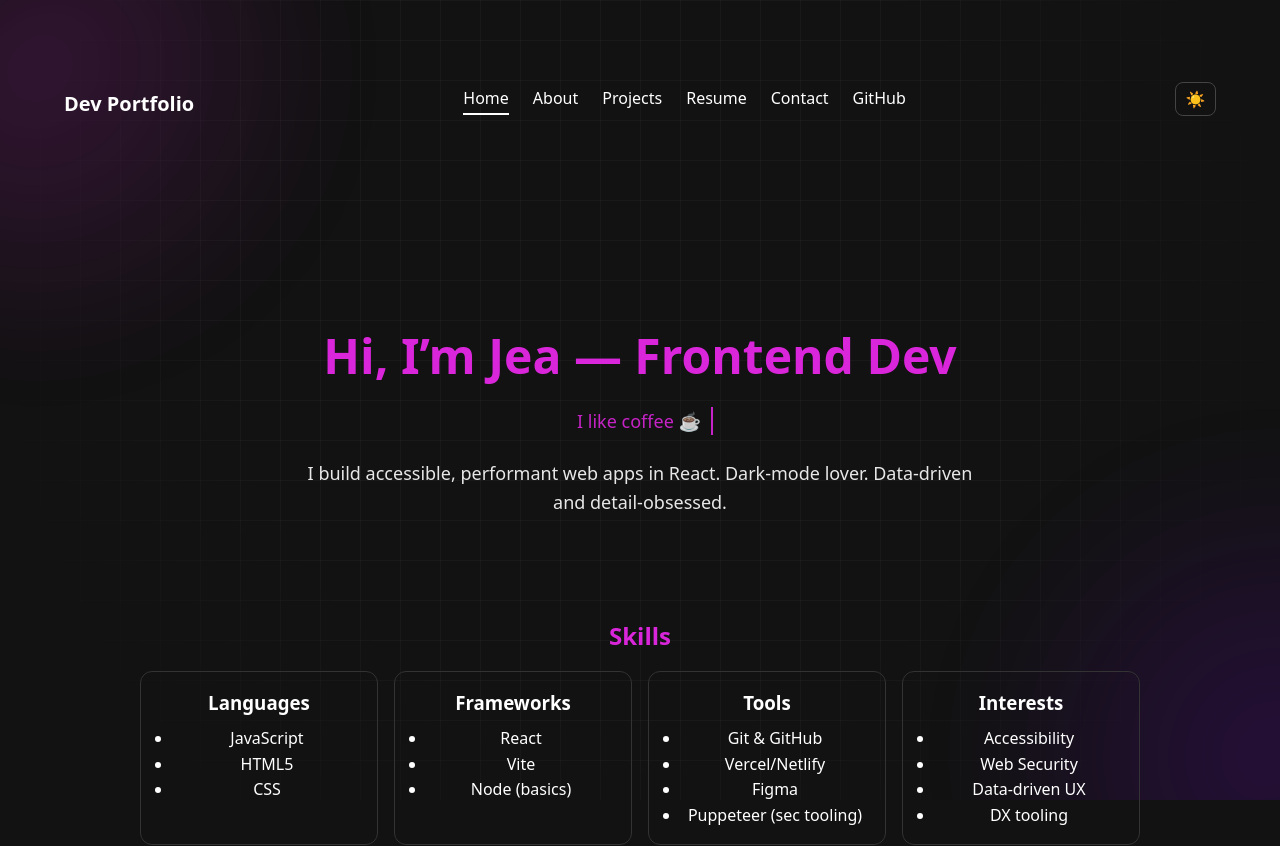
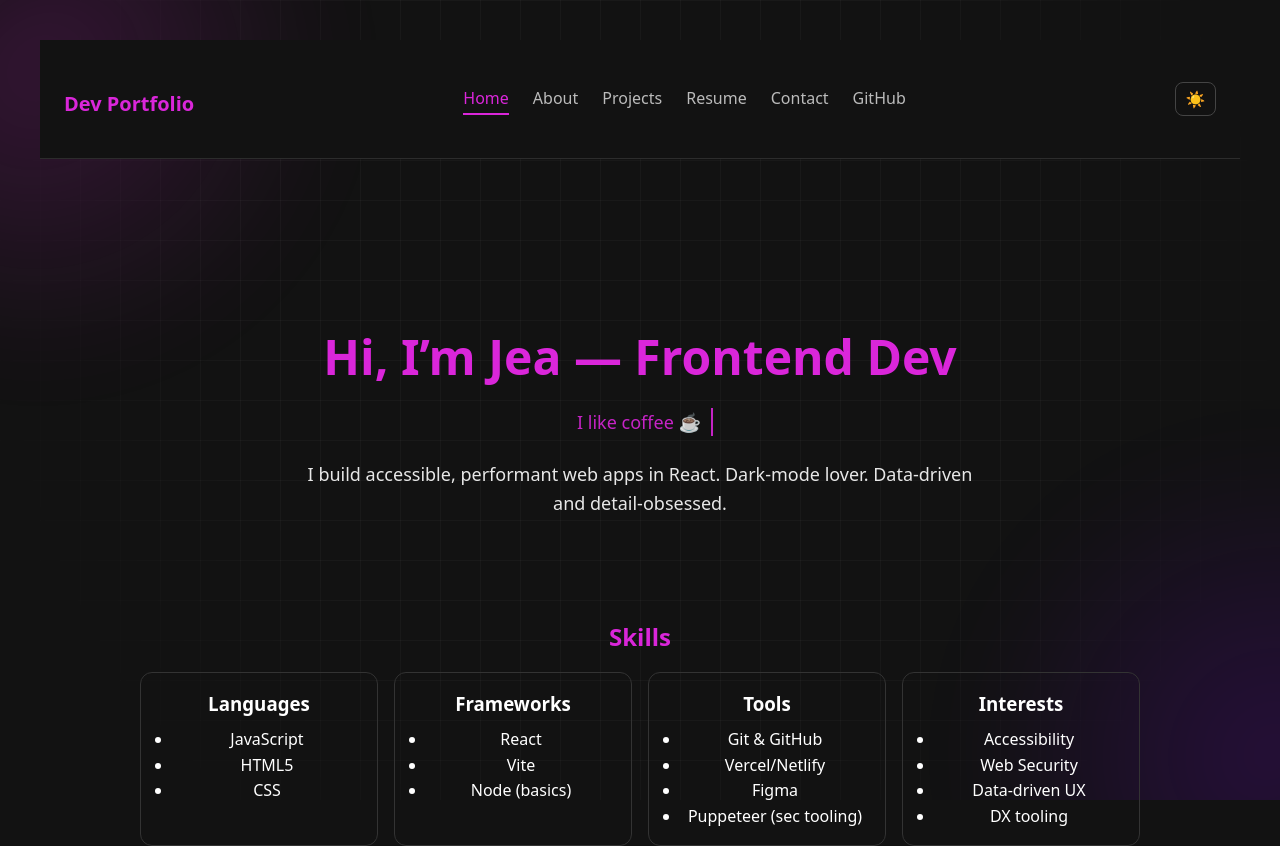
Before and after one commit to notsprinkles/dev_portfolio, a React (Vite) app: page / in a window 1280 px wide. Shown: the top 846 px of the page. Built offline with nearby package versions, Linux system fonts and the light colour scheme; no server answers.

Commit message:
fix header light dark

```diff
--- a/src/index.css
+++ b/src/index.css
@@ -47,3 +47,19 @@ html { scroll-behavior: smooth; }
 }
 
 .container { max-width: 1100px; margin-inline: auto; padding: 0 1rem; }
+
+html.dark {
+  --color-bg: #121212;
+  --color-text: #ffffff;
+  --color-text-muted: #bbbbbb;
+  --color-accent: #da26da;
+  --color-border: #2c2c2c;
+}
+
+html.light {
+  --color-bg: #f6f7fb;
+  --color-text: #1a1a1a;
+  --color-text-muted: #555555;
+  --color-accent: #da26da;
+  --color-border: #d0d0d0;
+}
--- a/src/styles/Header.css
+++ b/src/styles/Header.css
@@ -47,3 +47,12 @@
   color: var(--color-accent);
   border-color: var(--color-accent);
 }
+
+.site-header {
+  position: sticky;
+  top: 0;
+  z-index: 50;
+  background: var(--color-bg);
+  border-bottom: 1px solid var(--color-border);
+  backdrop-filter: blur(8px);
+}
```
